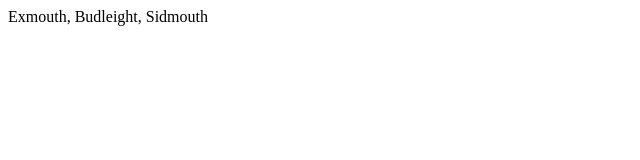
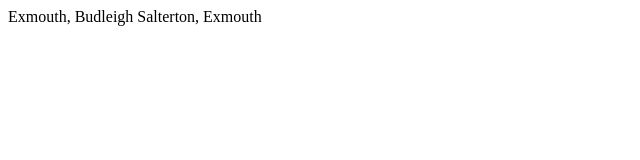
Before and after one commit to lammie1971/asdaPrice, a plain HTML site: page index.html in a window 1280 px wide. Shown: the full height of the page, 0-640 px from the left. Drawn offline with Linux system fonts and the light colour scheme.

Commit message:
Update index.html

```diff
--- a/index.html
+++ b/index.html
@@ -6,6 +6,6 @@
 </head>
 
 <body>
-	Exmouth, Budleight, Sidmouth
+	Exmouth, Budleigh Salterton, Exmouth
 </body>
 </html>
```
